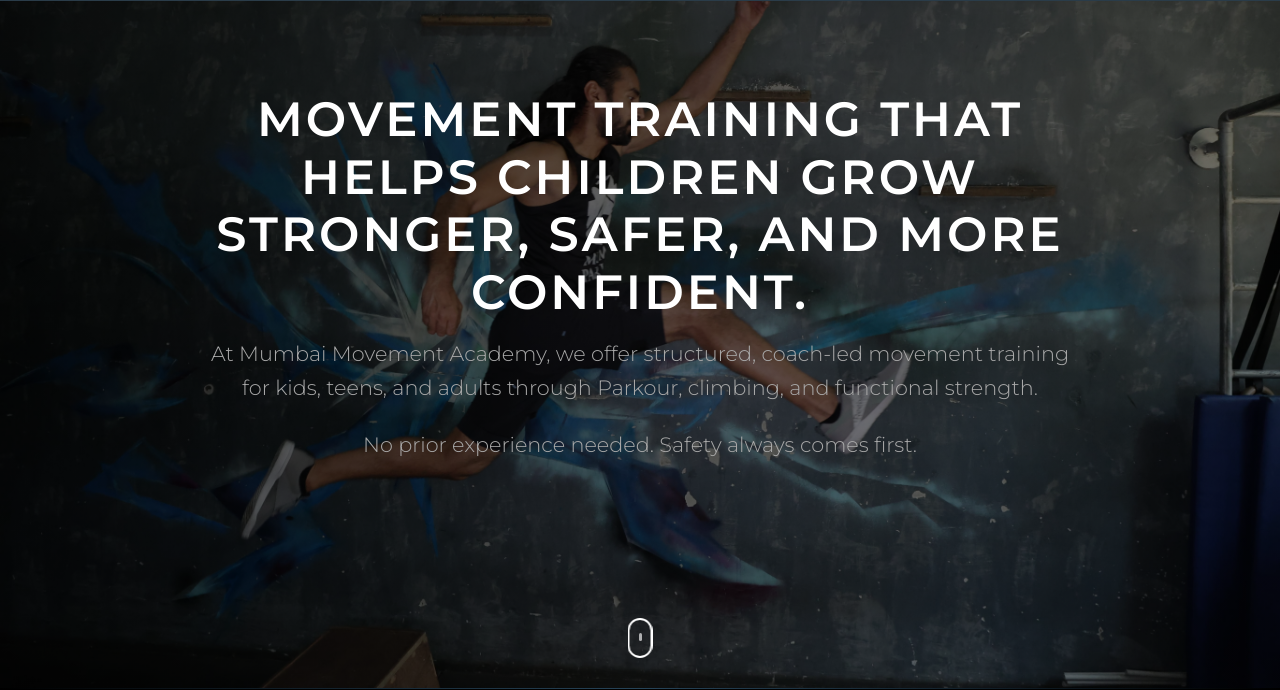
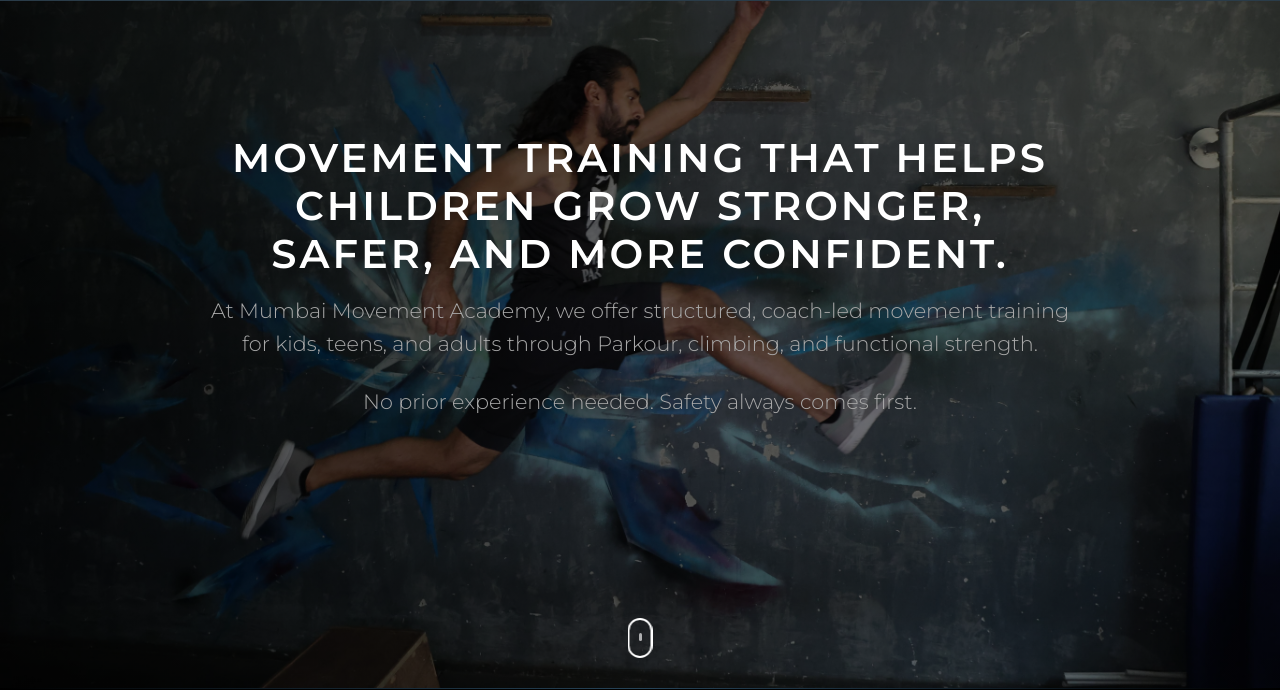
Before and after one commit to imarb51/mumbai_move1, a plain HTML site: page index.html in a window 1280 px wide. Shown: the part 112-802 px from the top of the page. Drawn offline with Linux system fonts and the light colour scheme.

Commit message:
Adjust hero title font size to a maximum of 2.5rem

```diff
--- a/styles.css
+++ b/styles.css
@@ -195,7 +195,7 @@
 }
 
 .hero-title {
-    font-size: clamp(2rem, 7vw, 3rem);
+    font-size: clamp(2rem, 7vw, 2.5rem);
     font-weight: 600;
     letter-spacing: 3px;
     margin-bottom: 1rem;
```
